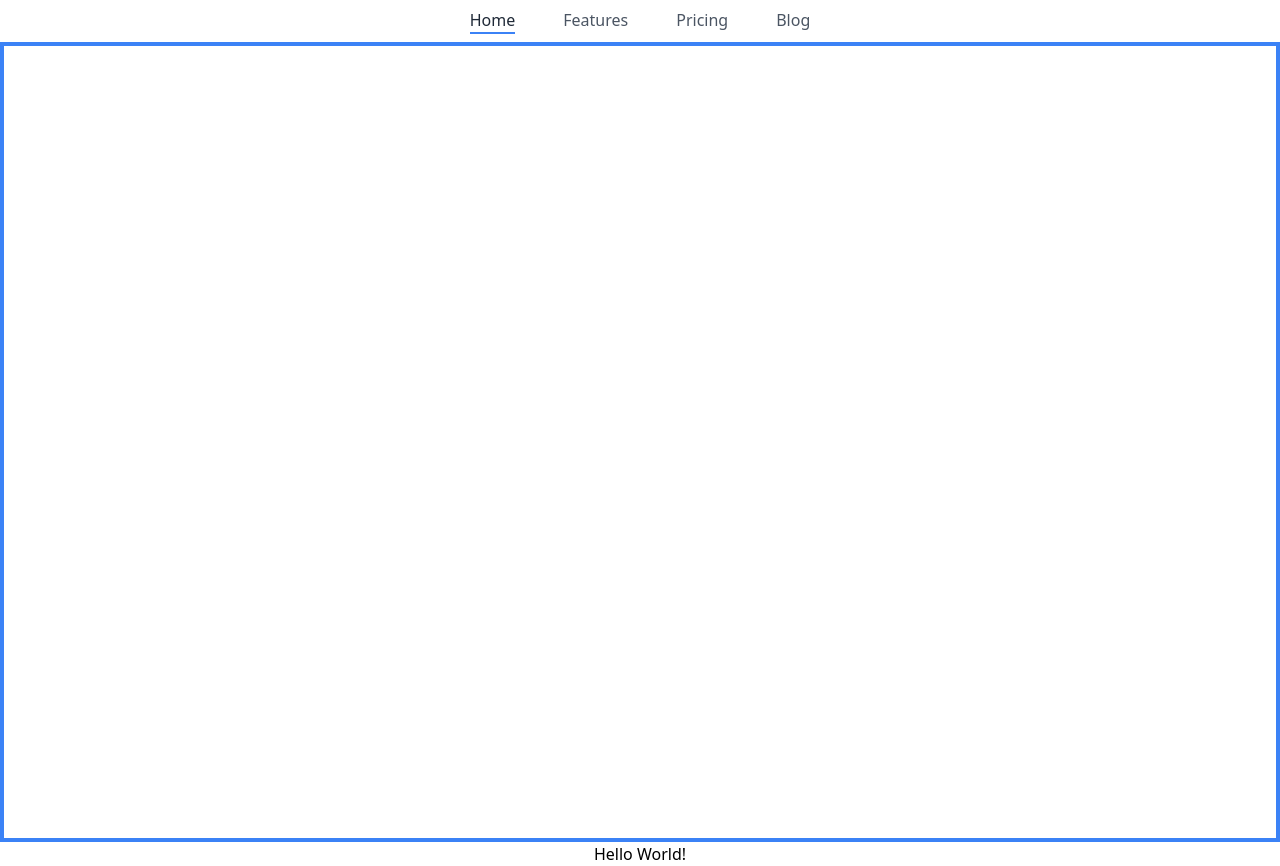
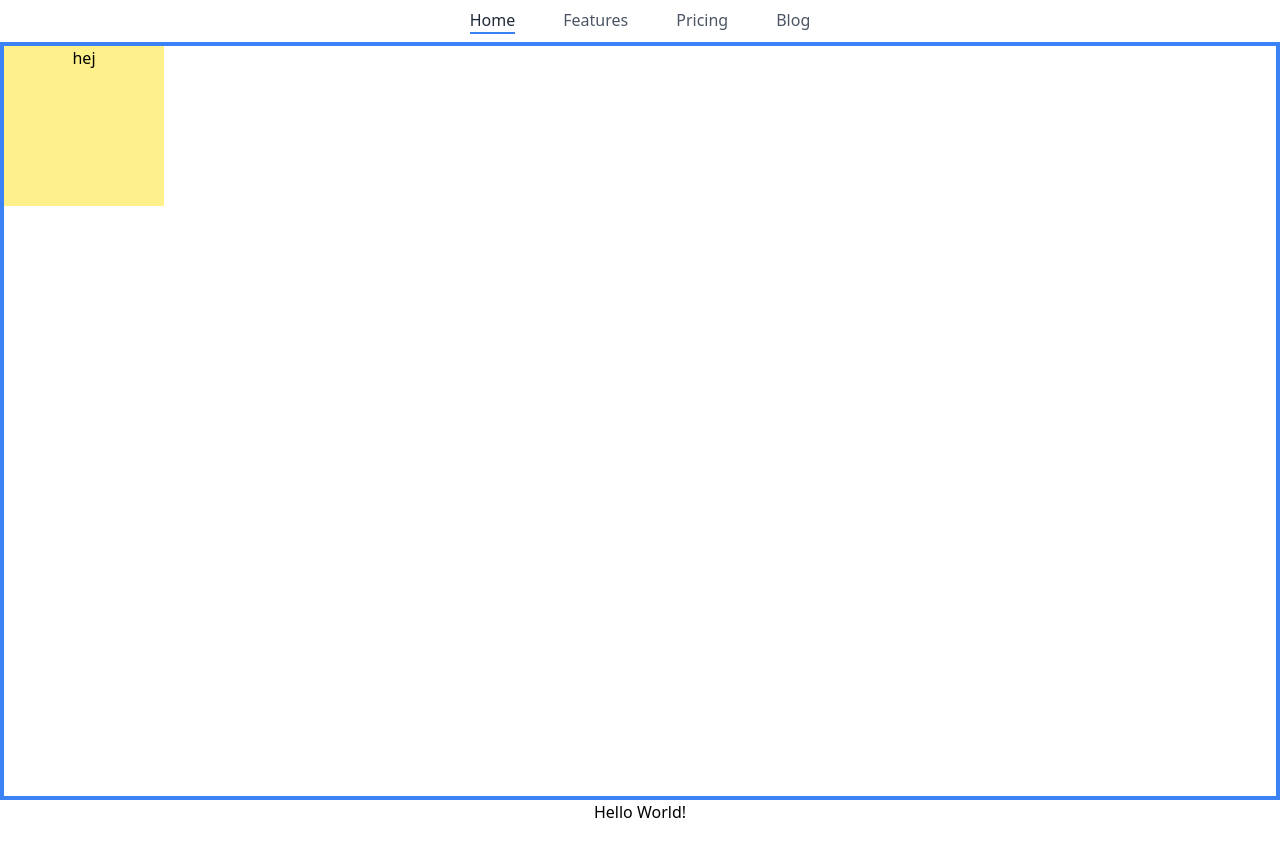
Before and after one commit to Antno521/Put-it, a React (Create React App) app in the folder put-it/: page / in a window 1280 px wide. After the commit the page ends 824 px from the top, so only its background shows below. Built offline with nearby package versions, Linux system fonts and the light colour scheme.

Commit message:
Fixed boarder and added Note component

```diff
--- /dev/null
+++ b/put-it/src/components/Note.js
@@ -0,0 +1,7 @@
+export default function Note() {
+  return (
+    <div className="size-40 bg-yellow-200">
+      hej
+    </div>
+  )
+}
--- a/put-it/src/components/Whiteboard.js
+++ b/put-it/src/components/Whiteboard.js
@@ -1,6 +1,9 @@
+import Note from "./Note"
+
 export default function Whiteboard() {
   return (
-    <div className="w-screen h-screen border-4 border-blue-500">
+    <div className="w-screen h-[calc(100vh-42px)] border-4 border-blue-500">
+      <Note />
     </div>
   )
 }
```
